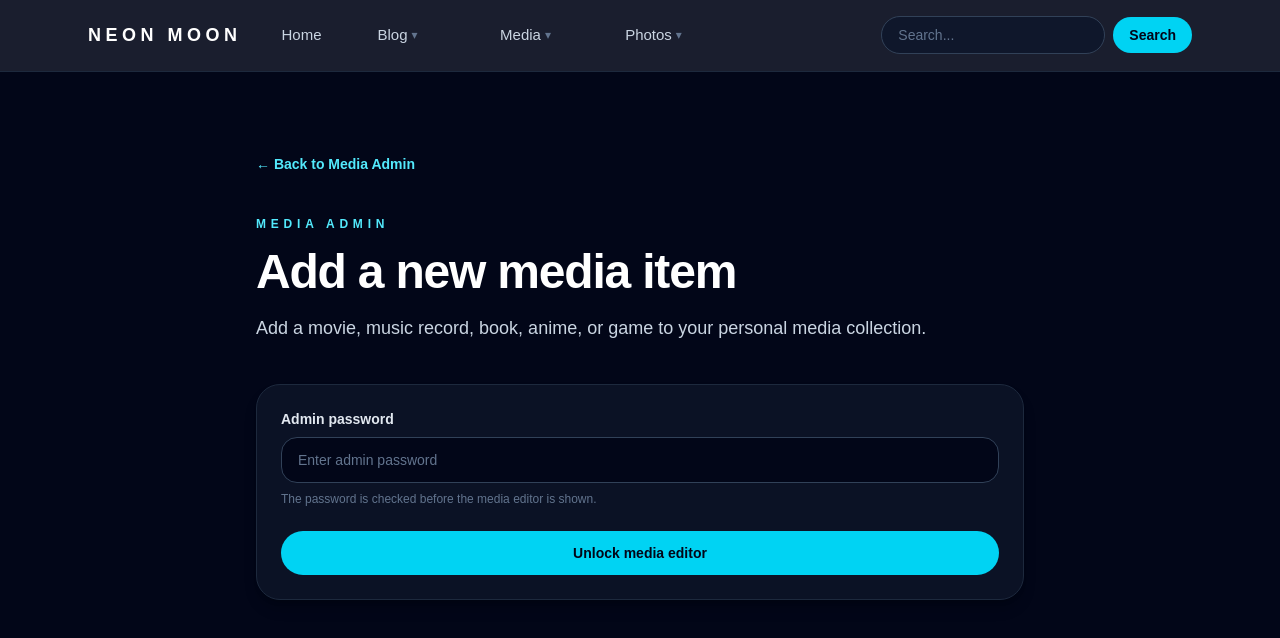
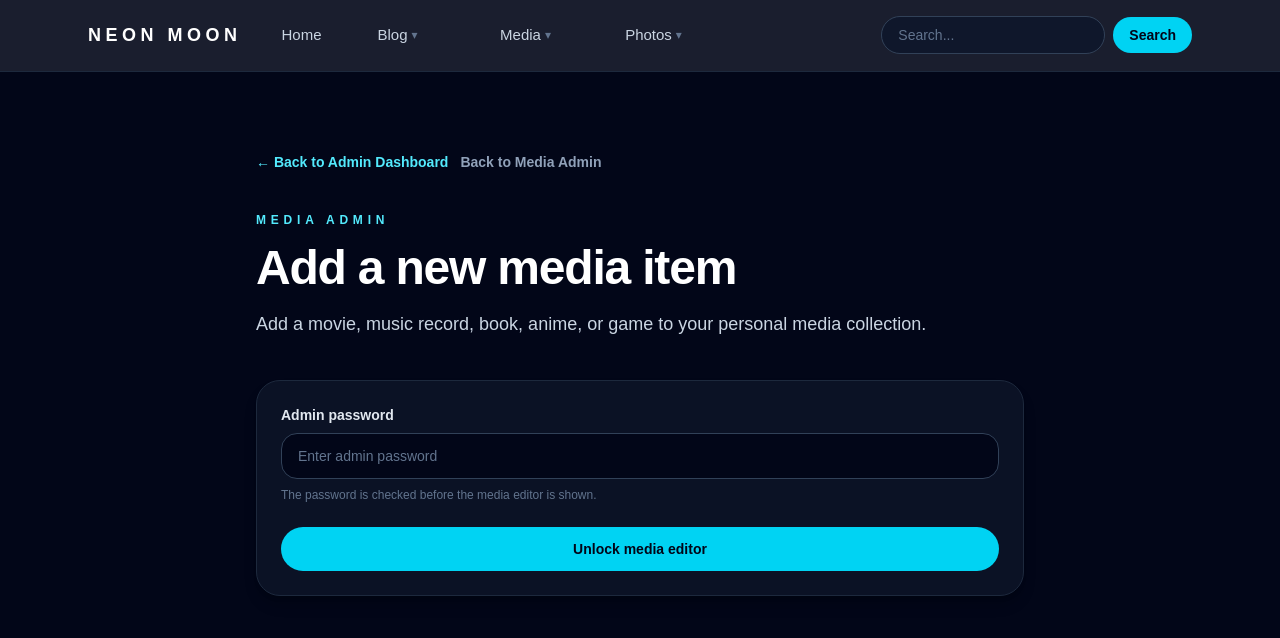
Before and after one commit to Louis8128/NEON-MOON, a Next.js app: page /media/admin/new in a window 1280 px wide. Shown: the top 638 px of the page. Built offline with nearby package versions, Linux system fonts and the light colour scheme.

Commit message:
Add admin dashboard links to admin child pages

```diff
--- a/src/app/blog/admin/edit/[id]/page.tsx
+++ b/src/app/blog/admin/edit/[id]/page.tsx
@@ -207,12 +207,23 @@ export default function AdminEditBlogPostPage() {
   return (
     <main className="min-h-screen bg-slate-950 px-6 py-20 text-white">
       <div className="mx-auto max-w-3xl">
-        <Link
-          href="/blog/admin"
-          className="text-sm font-semibold text-cyan-300 transition hover:text-cyan-200"
-        >
-          ← Back to Blog Admin
-        </Link>
+        <div className="flex flex-wrap gap-3">
+          {" "}
+          <Link
+            href="/admin"
+            className="text-sm font-semibold text-cyan-300 transition hover:text-cyan-200"
+          >
+            {" "}
+            ← Back to Admin Dashboard{" "}
+          </Link>{" "}
+          <Link
+            href="/blog/admin"
+            className="text-sm font-semibold text-slate-400 transition hover:text-white"
+          >
+            {" "}
+            Back to Blog Admin{" "}
+          </Link>{" "}
+        </div>
 
         <div className="mt-10">
           <p className="text-xs font-semibold uppercase tracking-[0.4em] text-cyan-300">
--- a/src/app/blog/admin/new/page.tsx
+++ b/src/app/blog/admin/new/page.tsx
@@ -151,12 +151,21 @@ export default function AdminNewBlogPostPage() {
   return (
     <main className="min-h-screen bg-slate-950 px-6 py-20 text-white">
       <div className="mx-auto max-w-3xl">
-        <Link
-          href="/blog/admin"
-          className="text-sm font-semibold text-cyan-300 transition hover:text-cyan-200"
-        >
-          ← Back to Blog Admin
-        </Link>
+        <div className="flex flex-wrap gap-3">
+          <Link
+            href="/admin"
+            className="text-sm font-semibold text-cyan-300 transition hover:text-cyan-200"
+          >
+            ← Back to Admin Dashboard
+          </Link>
+
+          <Link
+            href="/blog/admin"
+            className="text-sm font-semibold text-slate-400 transition hover:text-white"
+          >
+            Back to Blog Admin
+          </Link>
+        </div>
 
         <div className="mt-10">
           <p className="text-xs font-semibold uppercase tracking-[0.4em] text-cyan-300">
@@ -172,7 +181,6 @@ export default function AdminNewBlogPostPage() {
             database.
           </p>
         </div>
-
         {!isUnlocked ? (
           <form
             onSubmit={handleUnlock}
--- a/src/app/media/admin/edit/[id]/page.tsx
+++ b/src/app/media/admin/edit/[id]/page.tsx
@@ -219,12 +219,23 @@ export default function EditMediaItemPage() {
   return (
     <main className="min-h-screen bg-slate-950 px-6 py-20 text-white">
       <div className="mx-auto max-w-3xl">
-        <Link
-          href="/media/admin"
-          className="text-sm font-semibold text-cyan-300 transition hover:text-cyan-200"
-        >
-          ← Back to Media Admin
-        </Link>
+        <div className="flex flex-wrap gap-3">
+          {" "}
+          <Link
+            href="/admin"
+            className="text-sm font-semibold text-cyan-300 transition hover:text-cyan-200"
+          >
+            {" "}
+            ← Back to Admin Dashboard{" "}
+          </Link>{" "}
+          <Link
+            href="/media/admin"
+            className="text-sm font-semibold text-slate-400 transition hover:text-white"
+          >
+            {" "}
+            Back to Media Admin{" "}
+          </Link>{" "}
+        </div>
 
         <div className="mt-10">
           <p className="text-xs font-semibold uppercase tracking-[0.4em] text-cyan-300">
--- a/src/app/media/admin/new/page.tsx
+++ b/src/app/media/admin/new/page.tsx
@@ -177,12 +177,23 @@ export default function NewMediaItemPage() {
   return (
     <main className="min-h-screen bg-slate-950 px-6 py-20 text-white">
       <div className="mx-auto max-w-3xl">
-        <Link
-          href="/media/admin"
-          className="text-sm font-semibold text-cyan-300 transition hover:text-cyan-200"
-        >
-          ← Back to Media Admin
-        </Link>
+        <div className="flex flex-wrap gap-3">
+          {" "}
+          <Link
+            href="/admin"
+            className="text-sm font-semibold text-cyan-300 transition hover:text-cyan-200"
+          >
+            {" "}
+            ← Back to Admin Dashboard{" "}
+          </Link>{" "}
+          <Link
+            href="/media/admin"
+            className="text-sm font-semibold text-slate-400 transition hover:text-white"
+          >
+            {" "}
+            Back to Media Admin{" "}
+          </Link>{" "}
+        </div>
 
         <div className="mt-10">
           <p className="text-xs font-semibold uppercase tracking-[0.4em] text-cyan-300">
```
